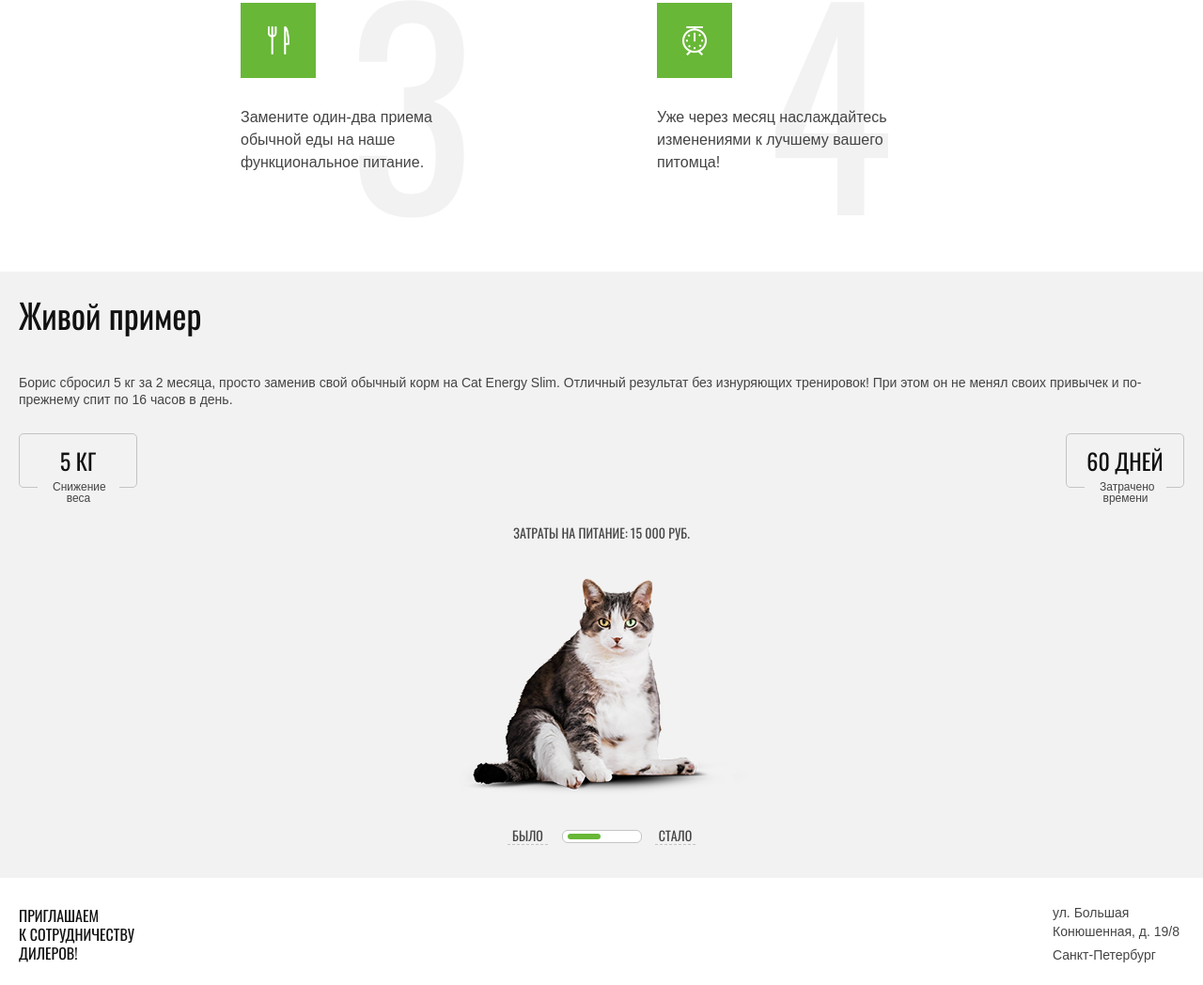
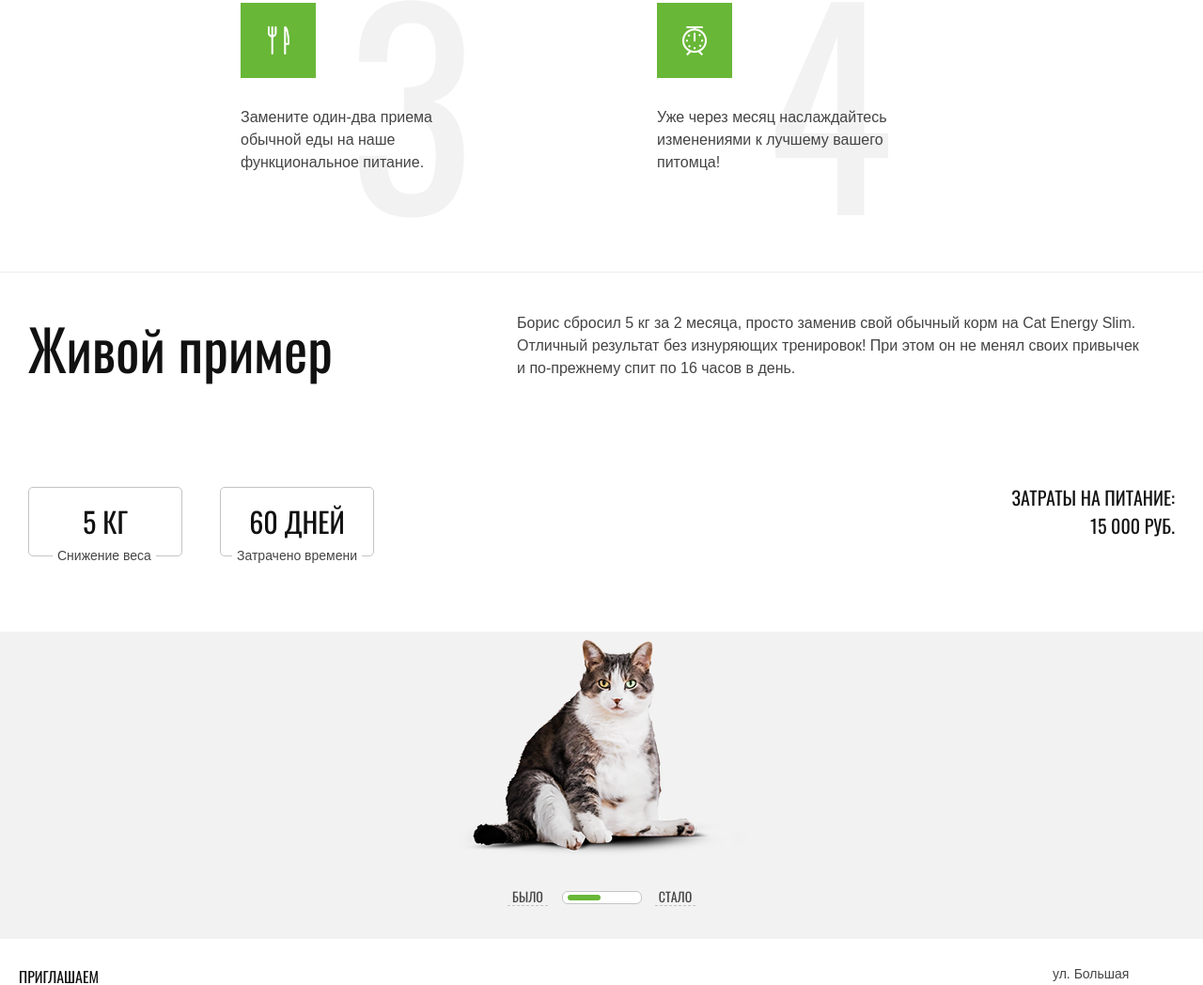
Before and after one commit to AlxLebedev/cat-energy, a plain HTML site: page source/index.html in a window 1280 px wide. Shown: the part 2210-3258 px from the top of the page at 94% size. Drawn offline with nearby package versions, Linux system fonts and the light colour scheme; files that its build step writes are made by us from their sources; grey boxes are pictures that could not be loaded.

Commit message:
real-case text-content styles added

```diff
--- a/source/index.html
+++ b/source/index.html
@@ -93,7 +93,7 @@
             <dd class="real-case__indicator-value">5&nbsp;кг</dd>
           </div>
           <div class="real-case__indicators-group">
-            <dt class="real-case__indicator-title">Затрачено времени</dt>
+            <dt class="real-case__indicator-title real-case__indicator-title--long">Затрачено времени</dt>
             <dd class="real-case__indicator-value">60&nbsp;дней</dd>
           </div>
         </dl>
--- a/source/sass/blocks/real-case.scss
+++ b/source/sass/blocks/real-case.scss
@@ -1,7 +1,8 @@
-@import "./variables/colors.scss";
-@import "./variables/font-family.scss";
-@import "./mixins/resets/reset-styles-list.scss";
-@import "./mixins/resets/reset-styles-heading.scss";
+@import "../variables/colors.scss";
+@import "../variables/font-family.scss";
+@import "../mixins/resets/reset-styles-list.scss";
+@import "../mixins/resets/reset-styles-heading.scss";
+@import "../variables/breakpoint.scss";
 
 .real-case {
   background-color: $color-gray-default;
@@ -68,3 +69,76 @@
     margin-top: 38px;
   }
 }
+
+@media (min-width: $width-tablet) {
+  .real-case {
+    background-color: transparent;
+    border-top: 1px solid $color-gray-light;
+
+    &__text-content {
+      display: flex;
+      flex-wrap: wrap;
+      justify-content: space-between;
+      align-items: last baseline;
+      padding: 42px 30px 80px;
+    }
+
+    &__title {
+      font-size: 60px;
+      line-height: 60px;
+      margin-bottom: 65px;
+    }
+
+    &__description {
+      font-size: 16px;
+      line-height: 24px;
+      max-width: 700px;
+    }
+
+    &__indicators {
+      margin: 53px 0 0;
+      justify-content: initial;
+    }
+
+    &__indicators-group {
+      width: 162px;
+      height: 72px;
+
+      &:nth-child(n + 2) {
+        margin-left: 40px;
+      }
+    }
+
+    &__indicator-title {
+      font-size: 14px;
+      line-height: 14px;
+      top: 65px;
+      left: 25px;
+      background-color: $color-white;
+      width: auto;
+      padding: 0 5px;
+
+      &--long {
+        left: 12px;
+      }
+    }
+
+    &__indicator-value {
+      font-size: 30px;
+      line-height: 30px;
+    }
+
+    &__expenses {
+      margin: 0;
+      font-size: 20px;
+      line-height: 30px;
+      color: $color-black;
+      width: 200px;
+      text-align: right;
+    }
+
+    &__slider {
+      background-color: $color-gray-default;
+    }
+  }
+}
```
